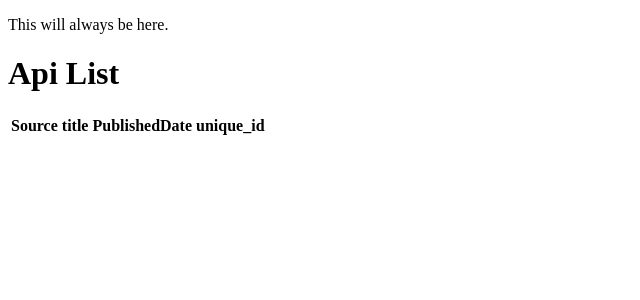
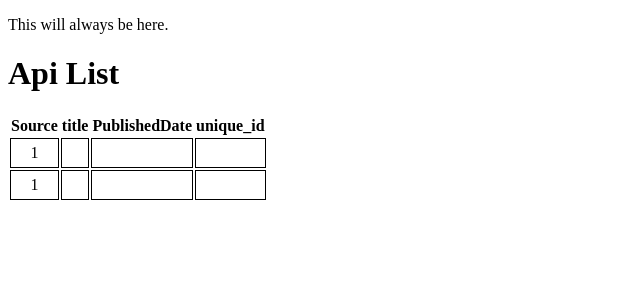
Before and after one commit to DhrRas/newapp1, a Flask app: page /details in a window 1280 px wide. Shown: the top 300 px of the page, without its empty margins (0-640 px from the left). Run offline with Flask 3, Linux system fonts and the light colour scheme; tables that the repository leaves empty or names only in its code hold one stand-in row (values such as "Sample post"); lists and menus that the app fills with data are empty.

Commit message:
modified nyt.hml

```diff
--- a/app.py
+++ b/app.py
@@ -1,21 +1,22 @@
 from flask import Flask, render_template, jsonify
 import mysql.connector
 
+
 app = Flask(__name__, template_folder='templates')
 
-@app.route('/details', methods=['GET'])
-def api_details():
-    mydb = mysql.connector.connect(
+mydb = mysql.connector.connect(
         host = 'localhost',
         user = 'root',
         password = '1234',
         database = 'mysql'
     )
+
+@app.route('/details', methods=['GET'])
+def api_details():
+
     cursor = mydb.cursor()
     cursor.execute('Select * from test1')
     data = cursor.fetchall()
-    mydb.close()
-    data = ''
     return render_template('nyt.html', data = data)
 
 if __name__ == "__main__":
--- a/templates/nyt.html
+++ b/templates/nyt.html
@@ -3,22 +3,34 @@
 
 {% block content %}
 <h1> Api List </h1>
+<body>
+    <style>
+        td {
+            width: auto;
+            text-align: center;
+            border: 1px solid black;
+            padding: 5px;
+        }
+    </style>
     <table>
+        <thead>
             <tr>
                 <th>Source</th>
                 <th>title</th>
                 <th>PublishedDate</th>
                 <th>unique_id</th>
             </tr>
+            </thead>
         <tbody>
-            {% for x in data %}
+            {% for row in data %}
             <tr>
-                <td>{{ data[0] }}</td>
-                <td>{{ daat[1] }}</td>
-                <td> {{ data[2] }} </td>
-                <td>{{ data[3] }}</td>
+                <td>{{ row[0] }}</td>
+                <td>{{ row[1] }}</td>
+                <td> {{ row[2] }} </td>
+                <td><a href ="{{row[3]}}" target="_blank">{{row[3]}}</a></td>
             </tr>
             {% endfor %}
         </tbody>
     </table>
+    </body>
 {% endblock %}
```
